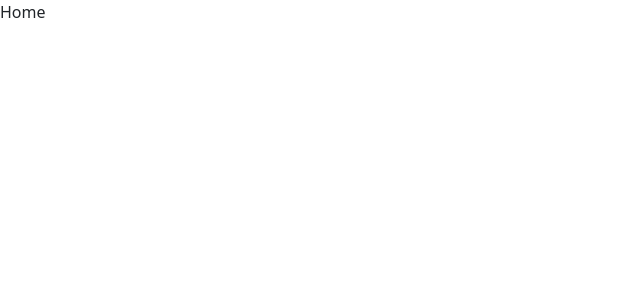
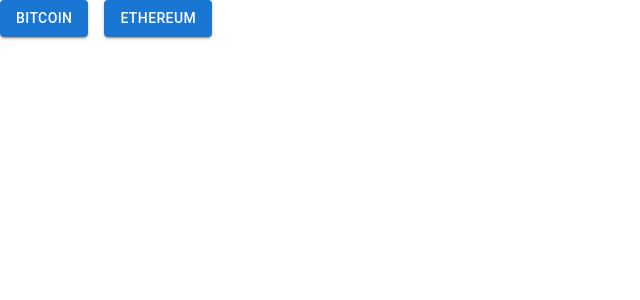
Before and after one commit to 7harshit20/blockexplorer, a React (Create React App) app: page / in a window 1280 px wide. Shown: the top 300 px of the page, without its empty margins (0-640 px from the left). Built offline with nearby package versions, Linux system fonts and the light colour scheme.

Commit message:
added chart page

```diff
--- a/package.json
+++ b/package.json
@@ -8,7 +8,9 @@
     "@mui/icons-material": "^5.11.16",
     "@mui/material": "^5.13.0",
     "axios": "^1.4.0",
+    "chart.js": "^4.3.0",
     "react": "^18.2.0",
+    "react-chartjs-2": "^5.2.0",
     "react-dom": "^18.2.0",
     "react-paginate": "^8.2.0",
     "react-router-dom": "^6.11.1",
--- a/src/App.js
+++ b/src/App.js
@@ -15,6 +15,7 @@
 import Blocks from "./components/layout/Ethereum/Blocks";
 import AllBlocks from "./components/layout/Bitcoin/AllBlocks";
 import AllTransactions from "./components/layout/Bitcoin/AllTransactions";
+import Charts from "./components/layout/Ethereum/Charts";
 // import Search from "./components/layout/Search";
 
 // import TextField from "@mui/material/TextField";
@@ -36,6 +37,7 @@
             <Route path=':blockId' element={<Block />} />
           </Route>
           <Route path='address/:address' element={<Address />} />
+          <Route path='charts' element={<Charts />} />
         </Route>
         <Route path='/bitcoin' element={<Bitcoin />} />
         <Route
@@ -50,14 +52,8 @@
           path='/bitcoin/address/:address'
           element={<AddressDetailsBitcoin />}
         />
-        <Route
-          path='/bitcoin/blocks'
-          element={<AllBlocks />}
-        />
-        <Route
-          path='/bitcoin/transactions'
-          element={<AllTransactions/>}
-        />
+        <Route path='/bitcoin/blocks' element={<AllBlocks />} />
+        <Route path='/bitcoin/transactions' element={<AllTransactions />} />
         {/* <Route path='/bitcoin' element={<Ethereum />} /> */}
       </Routes>
     </Router>
--- /dev/null
+++ b/src/components/layout/Ethereum/Charts.js
@@ -0,0 +1,11 @@
+import React from "react";
+
+const Charts = () => {
+  return (
+    <div class='row'>
+      <div class='col-md-10 mx-auto'>Charts</div>
+    </div>
+  );
+};
+
+export default Charts;
--- a/src/components/pages/Home.js
+++ b/src/components/pages/Home.js
@@ -1,10 +1,21 @@
-import react from 'react';
+import react from "react";
+import Button from "@mui/material/Button";
+import Stack from "@mui/material/Stack";
+import { Link } from "react-router-dom";
 
-function Home()
-{
-    return (
-        <>Home</>
-    )
+function Home() {
+  return (
+    <>
+      <Stack direction='row' spacing={2}>
+        <Link to={"/bitcoin"}>
+          <Button variant='contained'>Bitcoin</Button>
+        </Link>
+        <Link to={"/ethereum"}>
+          <Button variant='contained'>Ethereum</Button>
+        </Link>
+      </Stack>
+    </>
+  );
 }
 
 export default Home;
```
Also changed, not shown: 1 other file (tests, documents, lock files or other folders).
